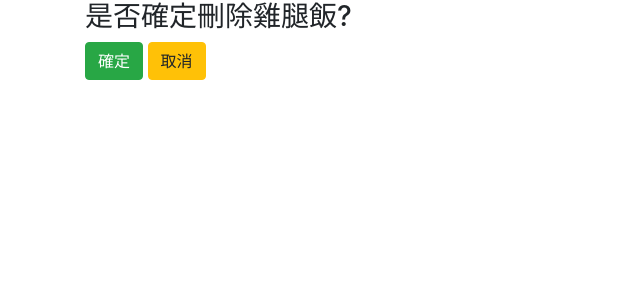
After one commit to mikeku1116/django-urexpenses, a Django app: page /expenses/delete/1 in a window 1280 px wide. The commit adds this page. Shown: the top 300 px of the page, without its empty margins (0-640 px from the left). Run offline with Django 3.2, Linux system fonts and the light colour scheme; data comes from the database, SQL or seed files in the repository; some libraries are stand-ins or nearby versions.

Commit message:
設定expenses刪除網址及初始化刪除畫面

```diff
--- /dev/null
+++ b/expenses/templates/expenses/delete.html
@@ -0,0 +1,13 @@
+{% extends 'base.html' %}
+
+{% block content %}
+
+<h3>是否確定刪除{{ expense.name }}?</h3>
+
+<form action="" method="POST">
+    {% csrf_token %}
+    <input type="submit" class="btn btn-success" value="確定">
+    <a href="{% url 'Index' %}" class="btn btn-warning">取消</a>
+</form>
+
+{% endblock  %}
--- a/expenses/templates/expenses/index.html
+++ b/expenses/templates/expenses/index.html
@@ -34,7 +34,7 @@
                     <td>{{ expense.price }}</td>
                     <td>
                         <a href="{% url 'Update' expense.id %}" class="btn btn-info">修改</a>
-                        <a href="#" class="btn btn-danger">刪除</a>
+                        <a href="{% url 'Delete' expense.id %}" class="btn btn-danger">刪除</a>
                     </td>
                 </tr>
             {% endfor %}
--- a/expenses/urls.py
+++ b/expenses/urls.py
@@ -3,5 +3,6 @@ from . import views
 
 urlpatterns = [
     path('', views.index, name="Index"),
-    path('update/<str:pk>', views.update, name='Update')
+    path('update/<str:pk>', views.update, name='Update'),
+    path('delete/<str:pk>', views.delete, name='Delete')
 ]
--- a/expenses/views.py
+++ b/expenses/views.py
@@ -40,3 +40,14 @@ def update(request, pk):
     }
 
     return render(request, 'expenses/update.html', context)
+
+
+def delete(request, pk):
+
+    expense = Expense.objects.get(id=pk)
+
+    context = {
+        'expense': expense
+    }
+
+    return render(request, 'expenses/delete.html', context)
```
